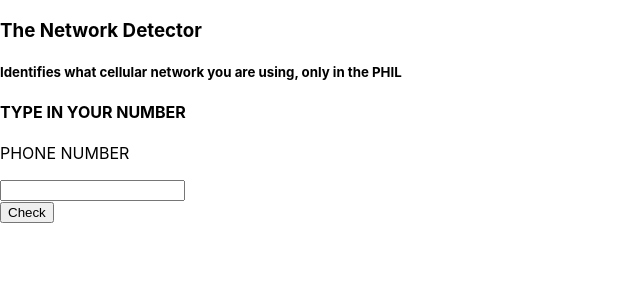
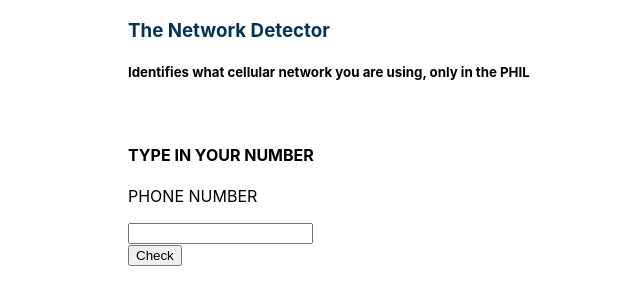
Before and after one commit to mcdylanb/network-identifier, a React (Create React App) app: page / in a window 1280 px wide. Shown: the top 304 px of the page, without its empty margins (0-640 px from the left). Built offline with nearby package versions, Linux system fonts and the light colour scheme.

Commit message:
Edits App.css to center content

```diff
--- a/src/App.css
+++ b/src/App.css
@@ -1,38 +1,13 @@
 .App {
-  text-align: center;
+  display:flex;
+  flex-direction: column;
+  justify-content: center;
+  align-content: center;
+  margin: auto;
+  width: 80vw;
 }
 
-.App-logo {
-  height: 40vmin;
-  pointer-events: none;
+.tittle h3{
+  color: #003459;
+
 }
-
-@media (prefers-reduced-motion: no-preference) {
-  .App-logo {
-    animation: App-logo-spin infinite 20s linear;
-  }
-}
-
-.App-header {
-  background-color: #282c34;
-  min-height: 100vh;
-  display: flex;
-  flex-direction: column;
-  align-items: center;
-  justify-content: center;
-  font-size: calc(10px + 2vmin);
-  color: white;
-}
-
-.App-link {
-  color: #61dafb;
-}
-
-@keyframes App-logo-spin {
-  from {
-    transform: rotate(0deg);
-  }
-  to {
-    transform: rotate(360deg);
-  }
-}
--- a/src/App.js
+++ b/src/App.js
@@ -29,8 +29,8 @@
   }
 
   return (
-    <div>
-      <div >
+    <div className="App">
+      <div className="tittle">
         <h3>The Network Detector</h3>
         <h5>Identifies what cellular network you are using, only in the PHIL</h5>
       </div>
```
